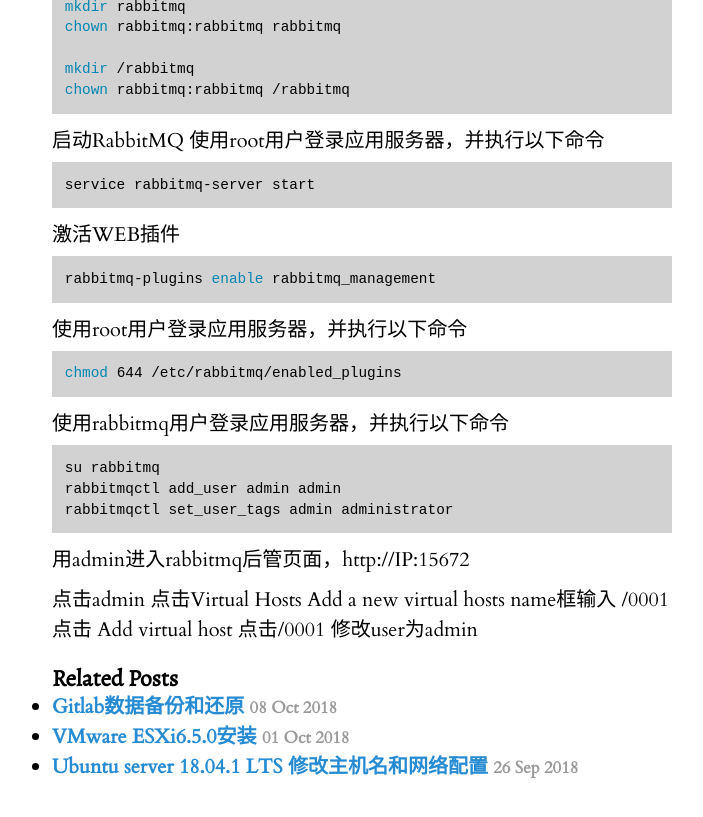
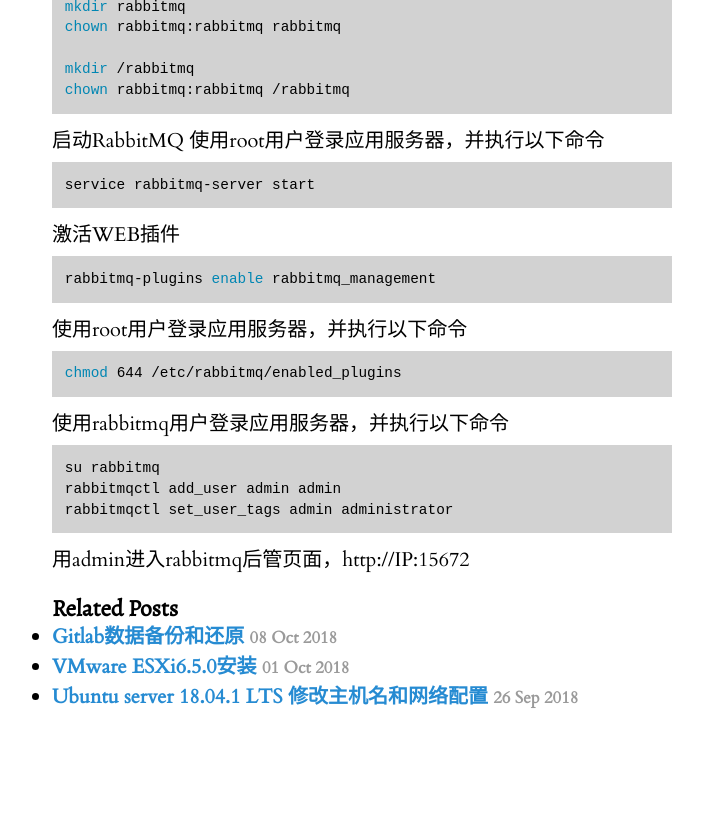
Before and after one commit to wushuangyang/blog, a Jekyll site: the page built from _posts/2018-11-19-rabbitmq-install.md, in a window 1280 px wide and 900 px high, scrolled down 1205 px. Shown: the top 817 px of the window, without its empty margins (128-831 px from the left). Built offline with Jekyll 4.4.1, drawn with Linux system fonts in a browser that asks for light colours; some web fonts are replaced.

Commit message:
fix rabbitmq-install

````diff
--- a/_posts/2018-11-19-rabbitmq-install.md
+++ b/_posts/2018-11-19-rabbitmq-install.md
@@ -82,8 +82,3 @@
 ```
 
 用admin进入rabbitmq后管页面，http://IP:15672
-
-点击admin
-点击Virtual Hosts
-Add a new virtual hosts name框输入 /0001 点击 Add virtual host
-点击/0001 修改user为admin
````
